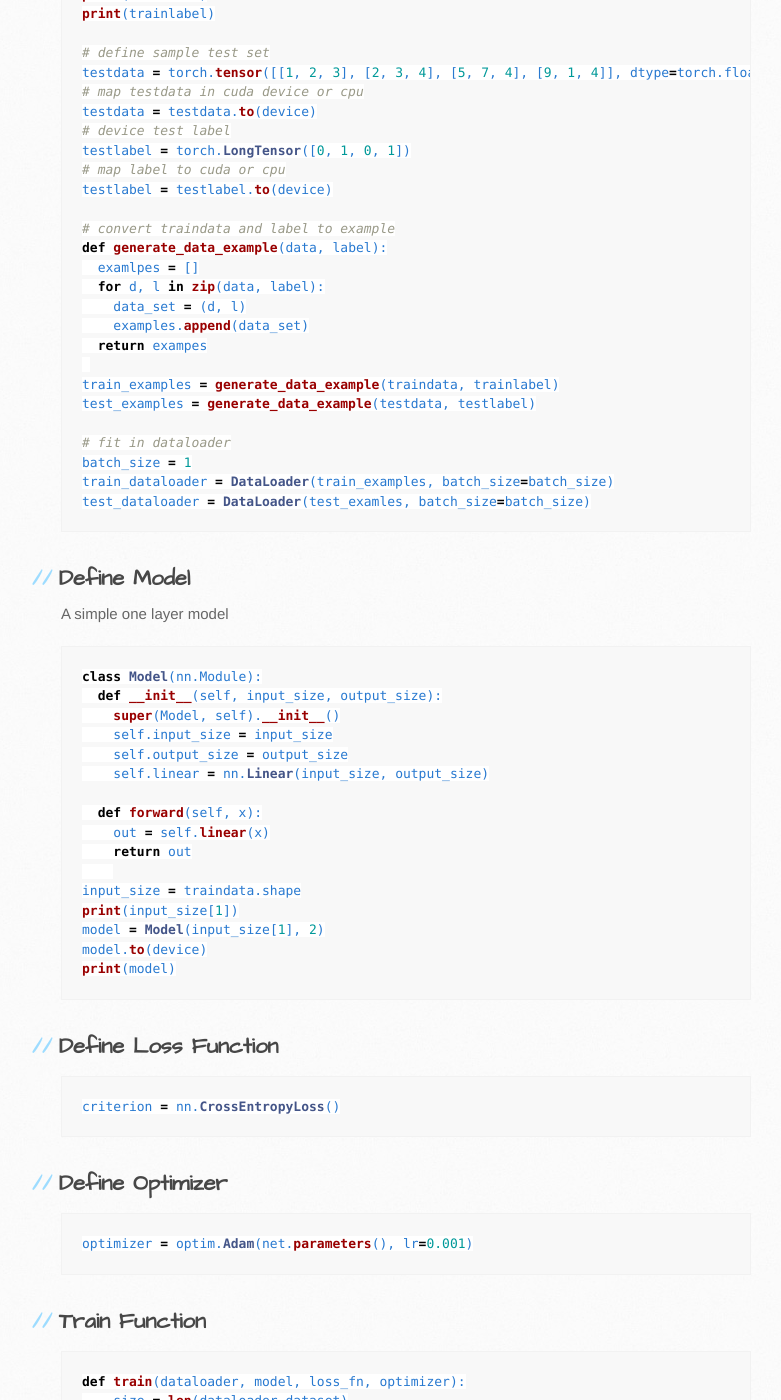
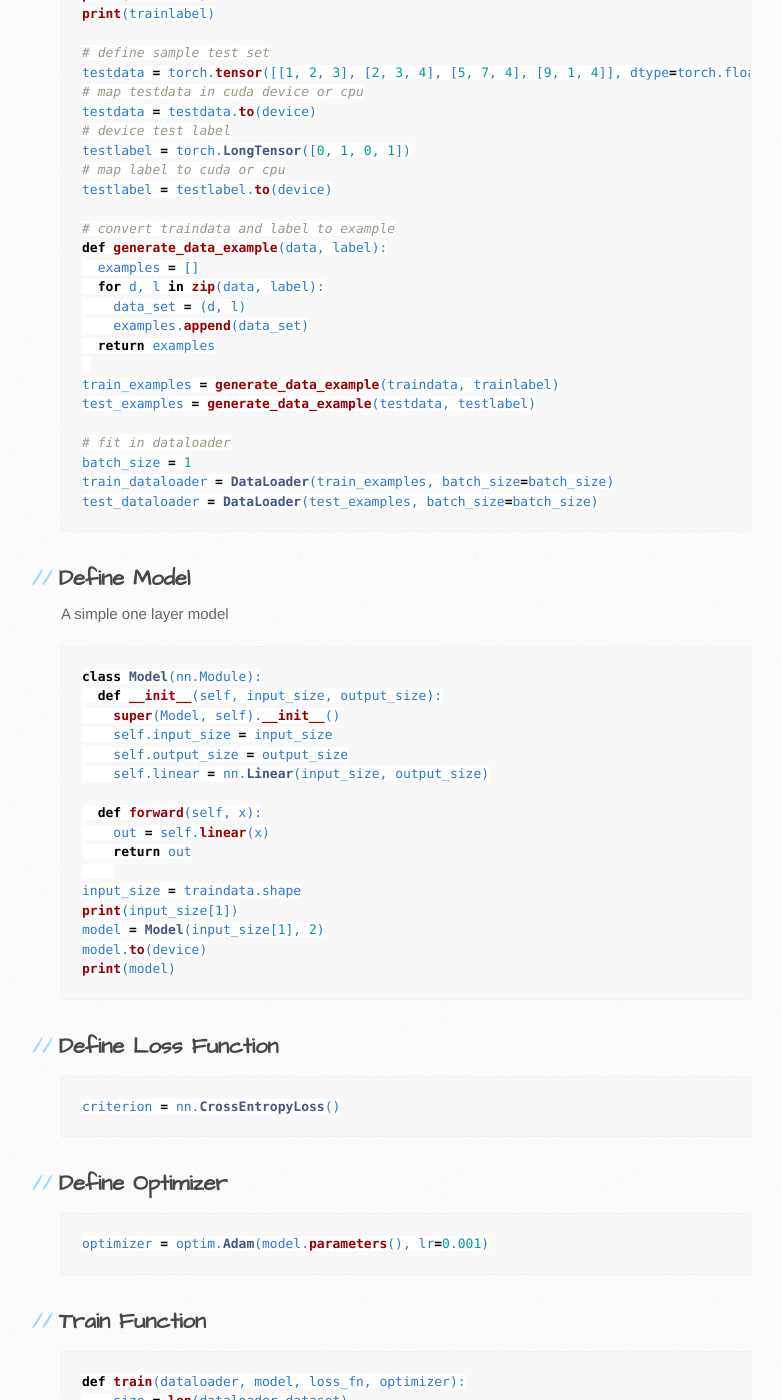
Before and after one commit to sagorbrur/sagorbrur.github.io, a Jekyll site: the page built from frameworks/pytorch/simple_pytorch.md, in a window 1280 px wide and 1400 px high, scrolled down 1169 px. Shown: the whole window, without its empty margins (109-890 px from the left). Built offline with Jekyll 4.4.1, drawn with Linux system fonts in a browser that asks for light colours; our own code applies the rules of GitHub Pages for plain Markdown files; some of the changed text lies outside the part shown.

Commit message:
Update simple_pytorch.md

````diff
--- a/frameworks/pytorch/simple_pytorch.md
+++ b/frameworks/pytorch/simple_pytorch.md
@@ -49,11 +49,11 @@ testlabel = testlabel.to(device)
 
 # convert traindata and label to example
 def generate_data_example(data, label):
-  examlpes = []
+  examples = []
   for d, l in zip(data, label):
     data_set = (d, l)
     examples.append(data_set)
-  return exampes
+  return examples
 
 train_examples = generate_data_example(traindata, trainlabel)
 test_examples = generate_data_example(testdata, testlabel)
@@ -61,7 +61,7 @@ test_examples = generate_data_example(testdata, testlabel)
 # fit in dataloader
 batch_size = 1
 train_dataloader = DataLoader(train_examples, batch_size=batch_size)
-test_dataloader = DataLoader(test_examles, batch_size=batch_size)
+test_dataloader = DataLoader(test_examples, batch_size=batch_size)
 ```
 ## Define Model
 A simple one layer model
@@ -91,7 +91,7 @@ criterion = nn.CrossEntropyLoss()
 ```
 ## Define Optimizer
 ```py
-optimizer = optim.Adam(net.parameters(), lr=0.001)
+optimizer = optim.Adam(model.parameters(), lr=0.001)
 ```
 ## Train Function
 ```py
````
Also changed, not shown: other parts of frameworks/pytorch/simple_pytorch.md (+4 -4 lines).
